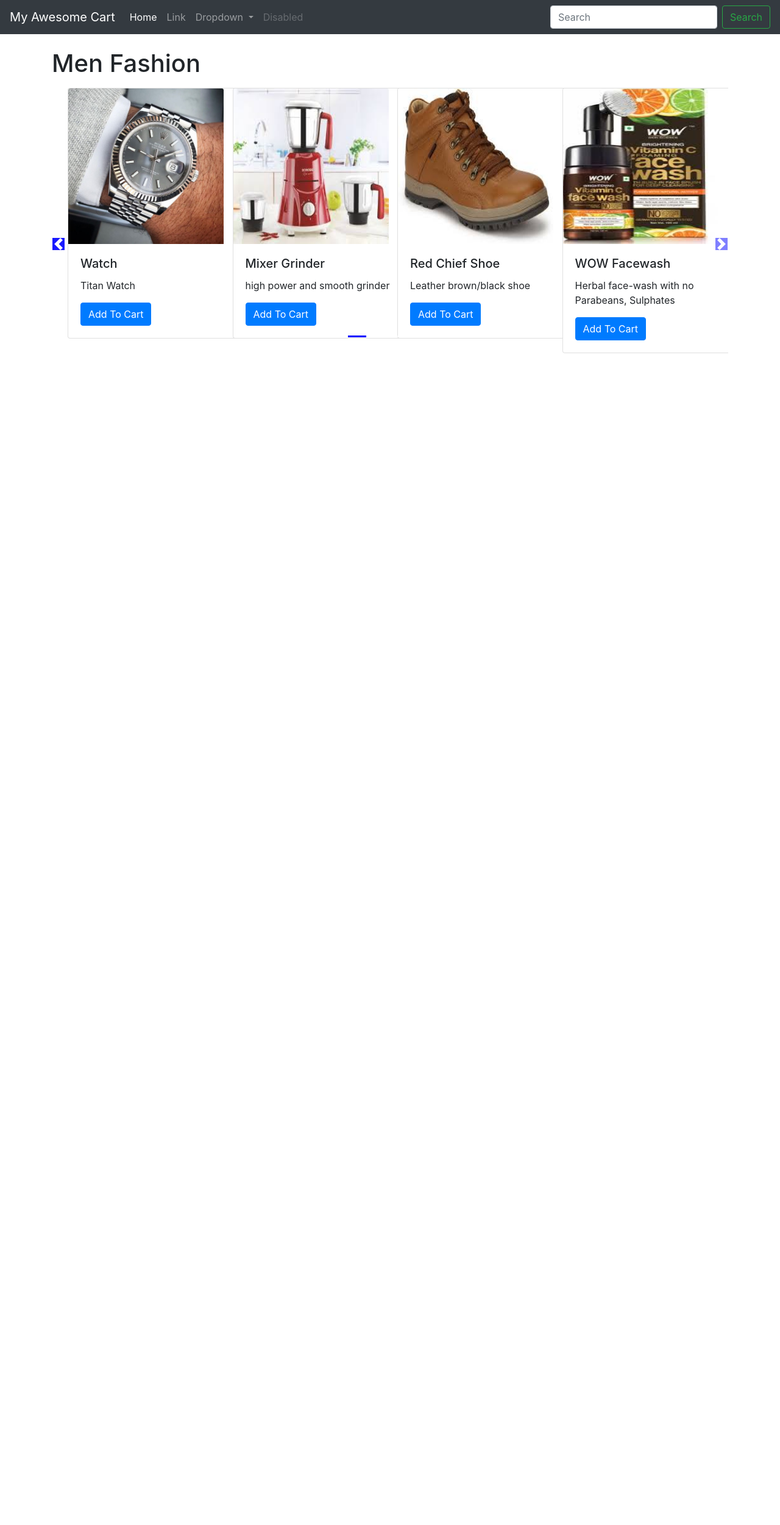
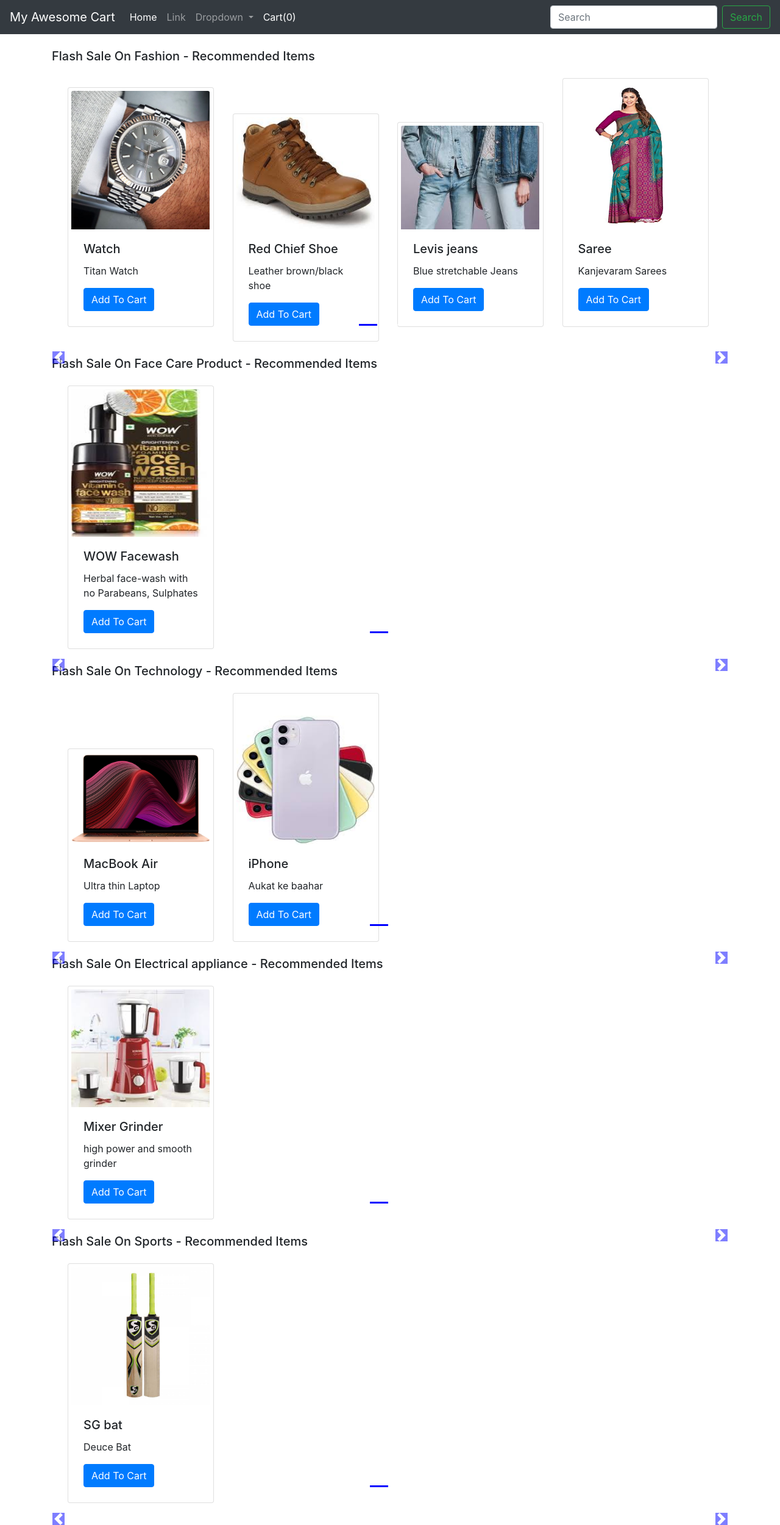
Before and after one commit to samar-1601/OnlineMart_Django, a Django app: page /shop/ in a window 1280 px wide. Shown: the whole page at 61% size. Before the commit the page ends 579 px from the top, so only its background shows below. Run offline with Django 3.2, Linux system fonts and the light colour scheme; data comes from the database, SQL or seed files in the repository; both versions use the stored data as it was after the commit; some libraries are stand-ins or nearby versions.

Commit message:
Cart Functionality added

```diff
--- a/shop/templates/shop/basic.html
+++ b/shop/templates/shop/basic.html
@@ -40,8 +40,8 @@
           <a class="dropdown-item" href="#">Something else here</a>
         </div>
       </li>
-      <li class="nav-item">
-        <a class="nav-link disabled" href="#" tabindex="-1" aria-disabled="true">Disabled</a>
+      <li class="nav-item nav-link active" >
+        Cart(<span id="productsInCart">0</span>)
       </li>
     </ul>
     <form class="form-inline my-2 my-lg-0">
@@ -57,5 +57,6 @@
     <script src="https://code.jquery.com/jquery-3.3.1.slim.min.js" integrity="sha384-q8i/X+965DzO0rT7abK41JStQIAqVgRVzpbzo5smXKp4YfRvH+8abtTE1Pi6jizo" crossorigin="anonymous"></script>
     <script src="https://cdnjs.cloudflare.com/ajax/libs/popper.js/1.14.6/umd/popper.min.js" integrity="sha384-wHAiFfRlMFy6i5SRaxvfOCifBUQy1xHdJ/yoi7FRNXMRBu5WHdZYu1hA6ZOblgut" crossorigin="anonymous"></script>
     <script src="https://stackpath.bootstrapcdn.com/bootstrap/4.2.1/js/bootstrap.min.js" integrity="sha384-B0UglyR+jN6CkvvICOB2joaf5I4l3gm9GU6Hc1og6Ls7i6U/mkkaduKaBhlAXv9k" crossorigin="anonymous"></script>
+    {% block js%} {% endblock %}
   </body>
 </html>
--- a/shop/templates/shop/index.html
+++ b/shop/templates/shop/index.html
@@ -12,8 +12,8 @@
 
 .col-md-3 img{
 
-          width: 255px;
-          height: 255px;
+width: 227px;
+max-height: 242px;
 }
 
 body .carousel-indicator li{
@@ -28,42 +28,62 @@
 body .carousel-control-next-icon{
 background-color: blue;
 }
+
+.carousel-control-prev,
+.carousel-control-next{
+top: auto;
+bottom: auto;
+}
 body .no-padding{
 padding-left: 0,
 padding-right: 0;
+}
+.card, .cart-text{
+  padding:5px;
 }
 {% endblock %}
 
 {% block body %}
 {% load static %}
-<div class="container my-4">
-    <h1>Men Fashion</h1>
-<div id="demo" class="carousel slide my-3" data-ride="carousel">
+
+<div class="container">
+
+  <!--Slideshow starts here -->
+
+  {% for product, range, nSlides in allProds %}
+
+  <h5 class="my-4">Flash Sale On {{product.0.category}} - Recommended Items</h5>
+  <div id="demo{{forloop.counter}}" class="carousel slide my-3" data-ride="carousel">
     <ul class="carousel-indicators">
-      <li data-target="#demo" data-slide-to="0" class="active"></li>
+      <li data-target="#demo{{forloop.counter}}" data-slide-to="0" class="active"></li>
 
       {% for i in range %}
-      <li data-target="#demo" data-slide-to="{{i}}" ></li>
+      <li data-target="#demo{{forloop.parentloop.counter}}" data-slide-to="{{i}}"></li>
       {% endfor %}
     </ul>
 
-    <!--Slideshow starts here -->
+
     <div class="container carousel-inner no-padding">
 
       <div class="carousel-item active">
+
         {% for i in product|slice:"0:"%}
+
         <div class="col-xs-3 col-sm-3 col-md-3">
-          <div class="card" style="width: 18rem;">
+          <div class="card" style="width: auto;">
             <img src='/media/{{i.image}}' class="card-img-top" alt="...">
             <div class="card-body">
               <h5 class="card-title">{{i.product_name}}</h5>
               <p class="card-text">{{i.description}}</p>
-              <a href="#" class="btn btn-primary">Add To Cart</a>
+              <button id="{{i.product_name}}" class="btn btn-primary cart">Add To Cart</button>
             </div>
           </div>
         </div>
+
         {% if forloop.counter|divisibleby:4 and forloop.counter > 0 and not forloop.last %}
-      </div><div class="carousel-item">
+
+      </div>
+      <div class="carousel-item">
         {% endif %}
 
         {% endfor %}
@@ -74,14 +94,39 @@
     </div>
   </div>
   <!-- left and right controls for the slide -->
-    <a class="carousel-control-prev" href="#demo" data-slide="prev">
+  <a class="carousel-control-prev" href="#demo{{forloop.counter}}" data-slide="prev">
     <span class="carousel-control-prev-icon"></span>
   </a>
-    <a class="carousel-control-next" href="#demo" data-slide="next">
+  <a class="carousel-control-next" href="#demo{{forloop.counter}}" data-slide="next">
     <span class="carousel-control-next-icon"></span>
   </a>
 
-
+  {% endfor %}
+</div>
 {% endblock %}
 
-</div>
+{% block js%}
+<script>
+  // console.log('working')
+  cart = {};
+  if(localStorage.getItem('cart') !== null)
+  {
+    cart = JSON.parse(localStorage.getItem('cart'));
+    document.getElementById('productsInCart').innerHTML = Object.keys(cart).length;
+  }
+  $('.cart').click(function(){ //It is a jquery command to get the document item by class name 'cart'
+    // console.log('clicked');
+    let clicked_item = this.id.toString();
+    // console.log(clicked_item);
+    if(cart[clicked_item] != undefined){
+      cart[clicked_item] = cart[clicked_item]+1;
+    }
+    else{
+      cart[clicked_item] = 1;
+    }
+    localStorage.setItem('cart',JSON.stringify(cart));
+    console.log(cart);
+    document.getElementById('productsInCart').innerHTML = Object.keys(cart).length;
+  });
+</script>
+{% endblock %}
--- a/shop/views.py
+++ b/shop/views.py
@@ -4,11 +4,25 @@ from .models import Product
 from math import ceil
 
 def index(request):
-    products = Product.objects.all()
-    print(products)
-    n = len(products)
-    nSlides = n//4 + ceil((n/4)-(n//4))
-    params = {'no_of_slides':nSlides, 'range': range(nSlides), 'product': products}
+    # products = Product.objects.all()
+    # print(products)
+    # n = len(products)
+    # nSlides = n//4 + ceil((n/4)-(n//4))
+
+    allProds = []
+    catprods = Product.objects.values('category', 'id')
+    categories = {item['category'] for item in catprods} #assigns category of items in catprods to cats
+    # a list of category is made
+    for category in categories:
+        prod = Product.objects.filter(category=category)
+        n = len(prod)
+        nSlides = n // 4 + ceil((n / 4) - (n // 4))
+        allProds.append([prod, range(nSlides), nSlides])
+
+    # params = {'no_of_slides':nSlides, 'range': range(1,nSlides),'product': products}
+    # allProds = [[products, range(1, nSlides), nSlides],
+    #             [products, range(1, nSlides), nSlides]]
+    params = {'allProds':allProds}
     return render(request, 'shop/index.html', params)
 
 def about (request):
```
Also changed, not shown: db.sqlite3, media/shop/images/purse.jpg (added), media/shop/images/rolex.jpg (added), media/shop/images/saree.jpg (added). Lines whose indentation alone changed are shown as unchanged.
